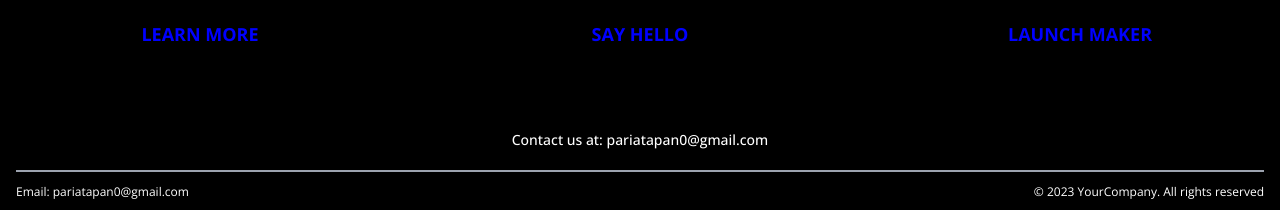
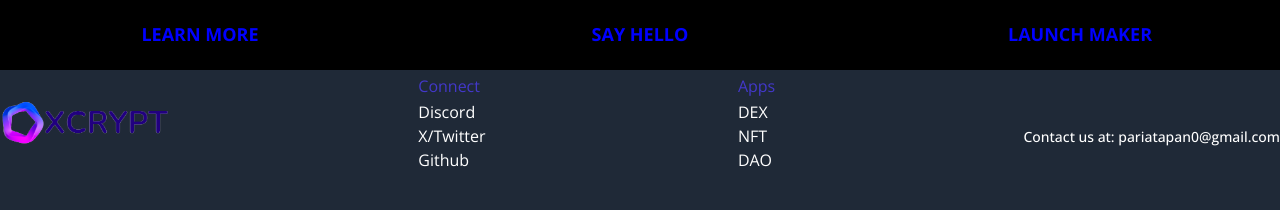
Before and after one commit to Rahulbiya/Majorproject, a React (Vite) app in the folder client/: page / in a window 1280 px wide. Shown: the part 2483-2693 px from the top of the page. Built offline with nearby package versions, Linux system fonts and the light colour scheme; no server answers.

Commit message:
Footer Created

```diff
--- a/client/src/components/Footer.jsx
+++ b/client/src/components/Footer.jsx
@@ -3,10 +3,10 @@ import React from "react";
 // import logo from "../../images/logo.png";
 
 const Footer = () => (
-<div className="w-full p-4 gradient-bg-footer bg-gradient-to-bl from-black to-black">
-  <div className="w-full flex justify-between items-center flex-col sm:flex-row flex-wrap my-4">
+<div className="w-full bg-gray-800">
+  <div className="w-full flex justify-between items-center flex-col sm:flex-row flex-wrap">
     <div className="flex items-center">
-      {/* Your logo image goes here */}
+      <img src="http://localhost:5173/images/xcrypt_logo.png" alt="your image" width='170px' height='200px' />
     </div>
     {/* <div className="flex-1 justify-evenly items-center mt-5 w-full sm:flex">
       <p className="text-white text-base text-center mx-2 cursor-pointer">Wallets</p>
@@ -14,18 +14,34 @@ const Footer = () => (
       <p className="text-white text-base text-center mx-2 cursor-pointer">Transactions</p>
       <p className="text-white text-base text-center mx-2 cursor-pointer">Exchange</p>
     </div> */}
-  </div>
+
+    <div className="flex flex-col text-white p-1">
+      <h4 className="text-blue mb-0.5 text-indigo-700">Connect</h4>
+      <a href="http://">Discord</a>
+      <a href="http://">X/Twitter</a>
+      <a href="http://">Github</a>
+    </div>
+
+      <div className="flex flex-col text-white p-1">
+      <h4 className="text-blue mb-0.5 text-indigo-700	">Apps</h4>
+      <a href="http://">DEX</a>
+      <a href="http://">NFT</a>
+      <a href="http://">DAO</a>
+    </div>
+
+
 
   <div className="flex justify-center items-center flex-col mt-5">
     {/* <p className="text-white text-sm text-center">Join us and experience the unexpected miracles.</p> */}
     <p className="text-white text-sm text-center font-medium mt-2">Contact us at: pariatapan0@gmail.com</p>
   </div>
 
-  <div className="w-full h-0.5 bg-gray-400 mt-5" />
+   </div>
 
-  <div className="w-full flex justify-between items-center mt-3">
-    <p className="text-white text-xs">Email: pariatapan0@gmail.com</p>
-    <p className="text-white text-xs">© 2023 YourCompany. All rights reserved</p>
+  <div className="w-full h-0.5 bg-gray-800	 mt-5" />
+
+  <div className="w-full flex justify-center items-center mt-3">
+    <p className="text-white text-xs">© 2024 YourCompany. All rights reserved</p>
   </div>
 </div>
 
```
